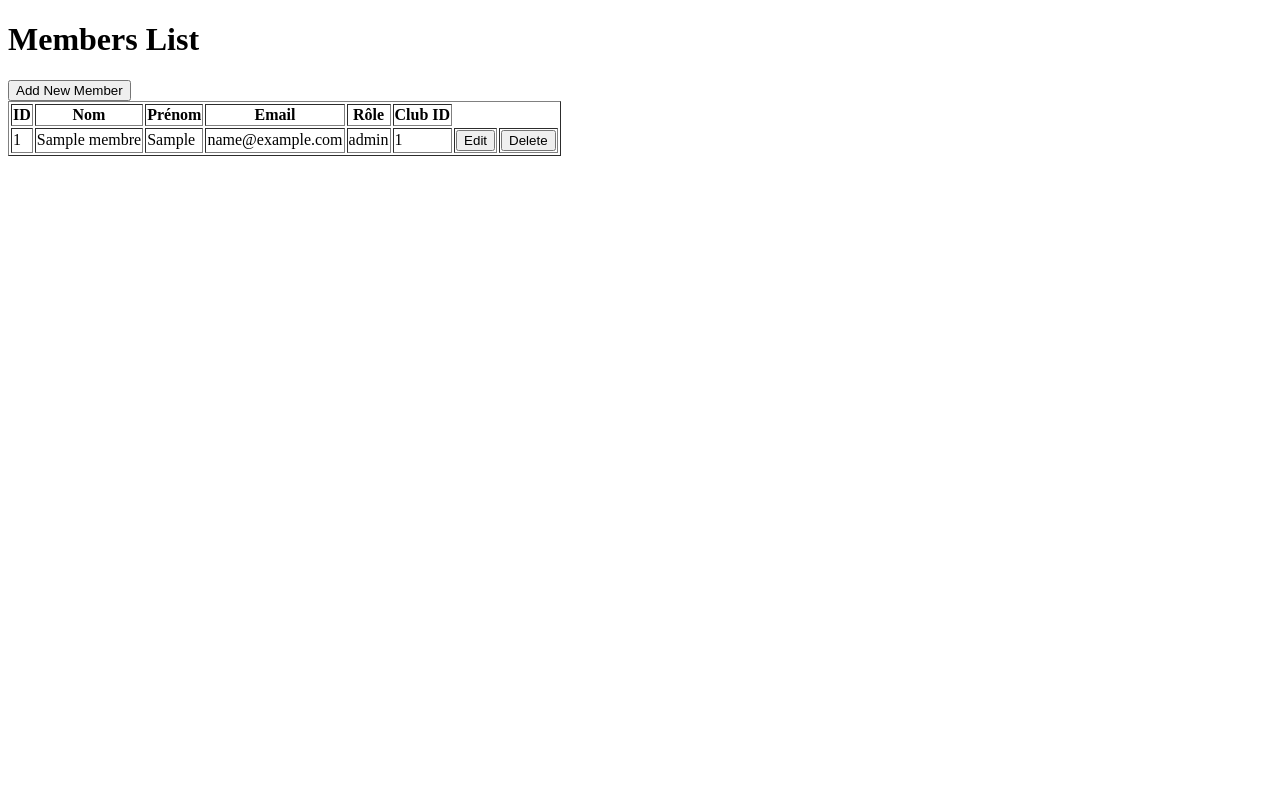
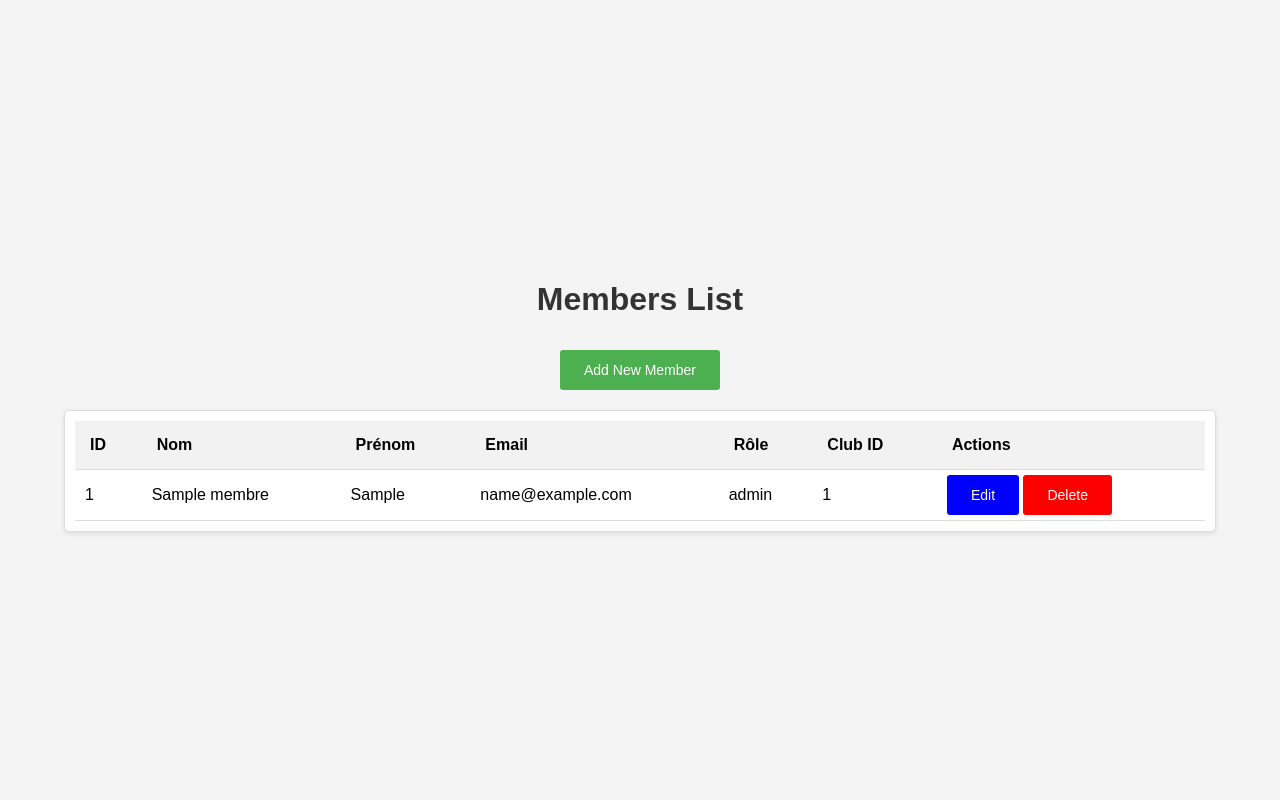
Before and after one commit to Anass-Fajoui/FGE_WebAPP, a Flask app: page /members in a window 1280 px wide. Run offline with Flask 3, Linux system fonts and the light colour scheme; tables that the repository leaves empty hold one stand-in row (values such as "Sample post").

Commit message:
Good design for members.html

```diff
--- /dev/null
+++ b/static/members.css
@@ -0,0 +1,79 @@
+*{
+    margin: 0;
+    padding: 0;
+    box-sizing: border-box;
+}
+body {
+    font-family: sans-serif;
+    margin: 0;
+    height: 100vh;
+    display: flex;
+    flex-direction: column;
+    align-items: center;
+    justify-content: center;
+    background-color: #f4f4f4;
+    padding-bottom: 20px;
+}
+
+h1 {
+    margin: 2rem;
+    text-align: center;
+    color: #333;
+}
+
+.container {
+    width: 90%;
+    overflow-y: auto; /* Enable only vertical scrolling */
+    border: 1px solid #ddd;
+    border-radius: 5px;
+    box-shadow: 0 2px 5px rgba(0, 0, 0, 0.1);
+    padding: 10px ;
+    background-color: #fff;
+}
+
+table {
+    width: 100%;
+    border-collapse: collapse;
+}
+
+th, td {
+    padding: 5px 10px;
+    text-align: left;
+    border-bottom: 1px solid #ddd;
+}
+
+th {
+    padding: 15px;
+    background-color: #f2f2f2;
+}
+
+button {
+    padding: 0.75rem 1.5rem;
+    border: none;
+    border-radius: 3px;
+    background-color: rgb(76, 175, 80);
+    color: white;
+    cursor: pointer;
+    font-size: 14px;
+}
+h1 + a{
+    margin-bottom: 20px;
+}
+td a:first-child button{
+    background-color: blue;
+}
+td a:last-child button{
+    background-color: red;
+}
+button:hover {
+    filter: brightness(0.9);
+}
+
+
+/* button:hover {
+    filter: brightness(0.9);
+} */
+a {
+    text-decoration: none;
+    color: #333;
+}
--- a/templates/members.html
+++ b/templates/members.html
@@ -3,6 +3,7 @@
 <head>
     <meta charset="UTF-8">
     <meta name="viewport" content="width=device-width, initial-scale=1.0">
+    <link rel="stylesheet" href="{{ url_for('static', filename='members.css') }}">
     <title>Members List</title>
 </head>
 <body>
@@ -10,7 +11,8 @@
     <a href="/add_member">
         <button>Add New Member</button>
     </a>
-    <table border="1">
+    <div class="container">
+        <table>
             <thead>
                 <tr>
                     <th>ID</th>
@@ -19,6 +21,7 @@
                     <th>Email</th>
                     <th>Rôle</th>
                     <th>Club ID</th>
+                    <th>Actions</th>
                 </tr>
             </thead>
             <tbody>
@@ -32,17 +35,16 @@
                     <td>{{ member.Club_id}}</td>
                     <td>
                         <a href="/edit_member/{{ member.Membre_id }}">
-                        <button>Edit</button>
+                            <button class="edit">Edit</button>
                         </a>
-                </td>
-                <td>
                         <a href="/delete_member/{{ member.Membre_id }}">
-                        <button onclick="confirm('Are you sure you want to delete that member ?')">Delete</button>
+                            <button class="delete" onclick="confirm('Are you sure you want to delete that member ?')">Delete</button>
                         </a>
                     </td>
                 </tr>
                 {% endfor %}
             </tbody>
         </table>
+    </div>
 </body>
 </html>
```
Lines whose indentation alone changed are shown as unchanged.
